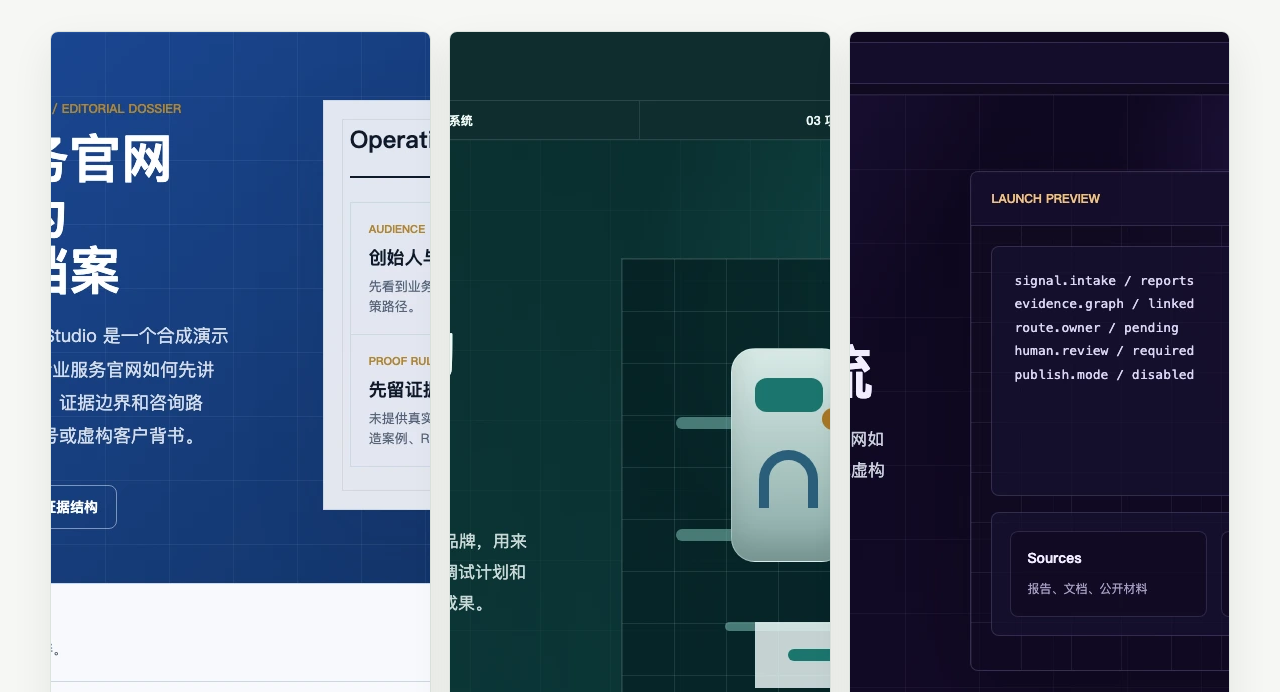
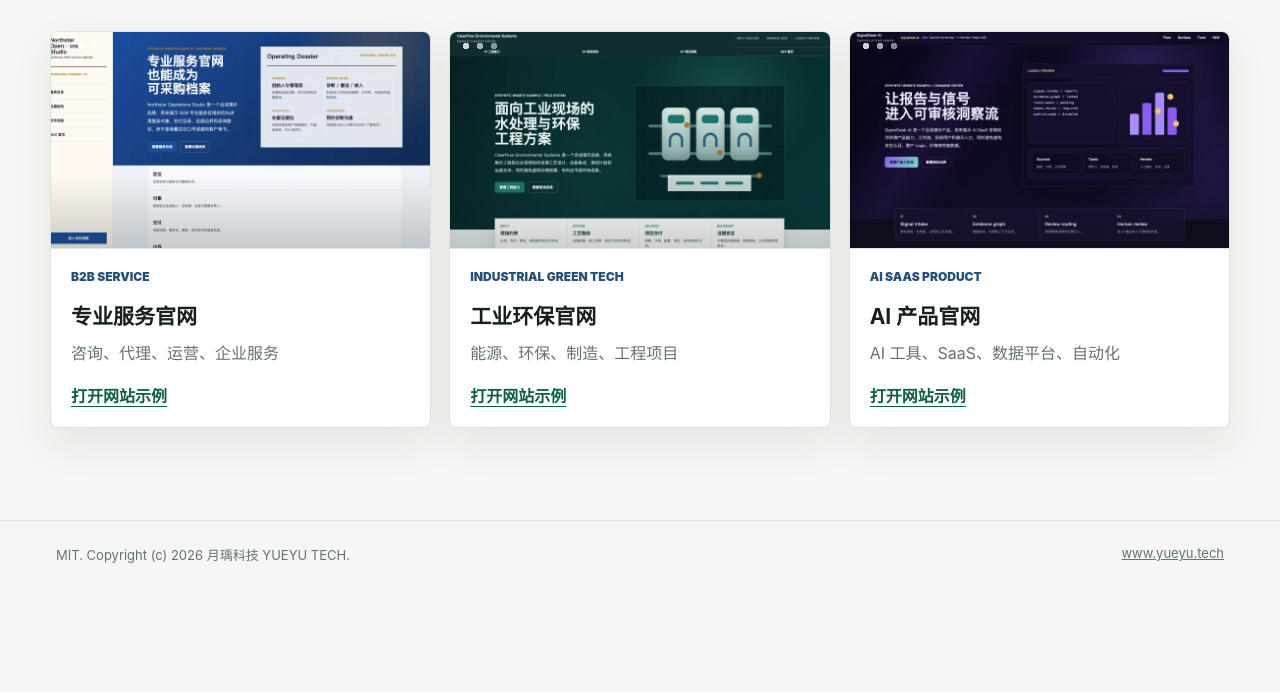
Before and after one commit to ChuluuMGL/business-website-skill, a website: page site/index.html in a window 1280 px wide. Shown: the part 788-1480 px from the top of the page. After the commit the page ends 1376 px from the top, so only its background shows below. Drawn offline with Linux system fonts and the light colour scheme.

Commit message:
Polish demo gallery previews

```diff
--- a/site/styles.css
+++ b/site/styles.css
@@ -829,15 +829,51 @@ pre code {
   overflow: hidden;
 }
 
+.example-grid picture {
+  position: relative;
+  display: block;
+  height: clamp(170px, 17vw, 226px);
+  overflow: hidden;
+  background: #edf2ee;
+  border-bottom: 1px solid var(--line);
+}
+
+.example-grid picture::before {
+  content: "";
+  position: absolute;
+  z-index: 1;
+  top: 10px;
+  left: 12px;
+  width: 44px;
+  height: 8px;
+  border-radius: 999px;
+  background:
+    radial-gradient(circle at 4px 4px, rgba(255, 255, 255, 0.92) 0 3px, transparent 3.5px),
+    radial-gradient(circle at 18px 4px, rgba(255, 255, 255, 0.72) 0 3px, transparent 3.5px),
+    radial-gradient(circle at 32px 4px, rgba(255, 255, 255, 0.58) 0 3px, transparent 3.5px);
+  opacity: 0.88;
+}
+
+.example-grid picture::after {
+  content: "";
+  position: absolute;
+  inset: auto 0 0;
+  height: 34%;
+  background: linear-gradient(180deg, transparent, rgba(6, 22, 17, 0.2));
+  pointer-events: none;
+}
+
 .example-grid img {
   width: 100%;
-  aspect-ratio: 16 / 10;
+  height: 100%;
   object-fit: cover;
+  object-position: center top;
   display: block;
+  transform: scale(1.02);
 }
 
 .example-grid div {
-  min-height: 208px;
+  min-height: 178px;
   display: flex;
   flex-direction: column;
   align-items: flex-start;
@@ -853,7 +889,7 @@ pre code {
 }
 
 .example-grid h3 {
-  min-height: 2.5em;
+  min-height: 0;
 }
 
 .example-grid a {
@@ -1087,6 +1123,14 @@ pre code {
     grid-template-columns: 1fr;
   }
 
+  .example-grid picture {
+    height: 178px;
+  }
+
+  .example-grid div {
+    min-height: 164px;
+  }
+
   .systems-band {
     padding: 66px 0;
   }
```
